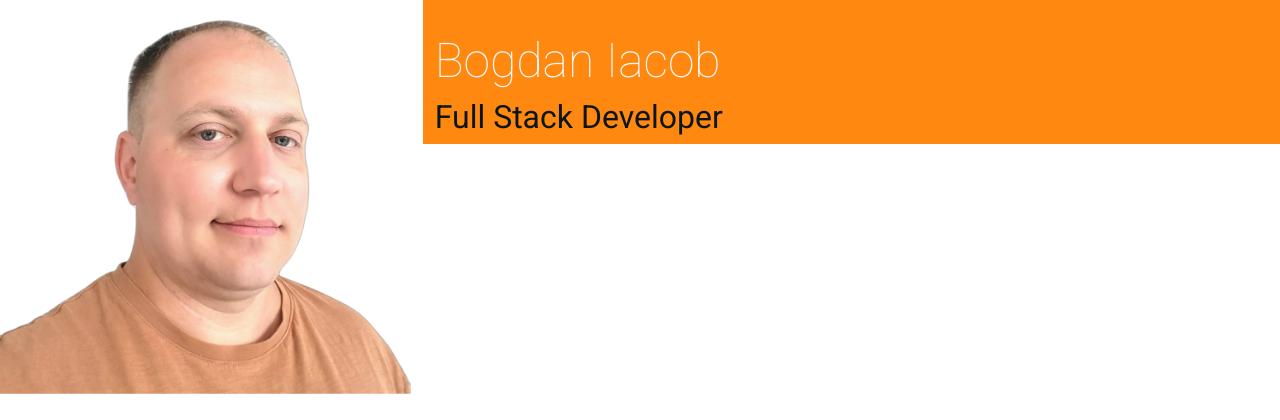
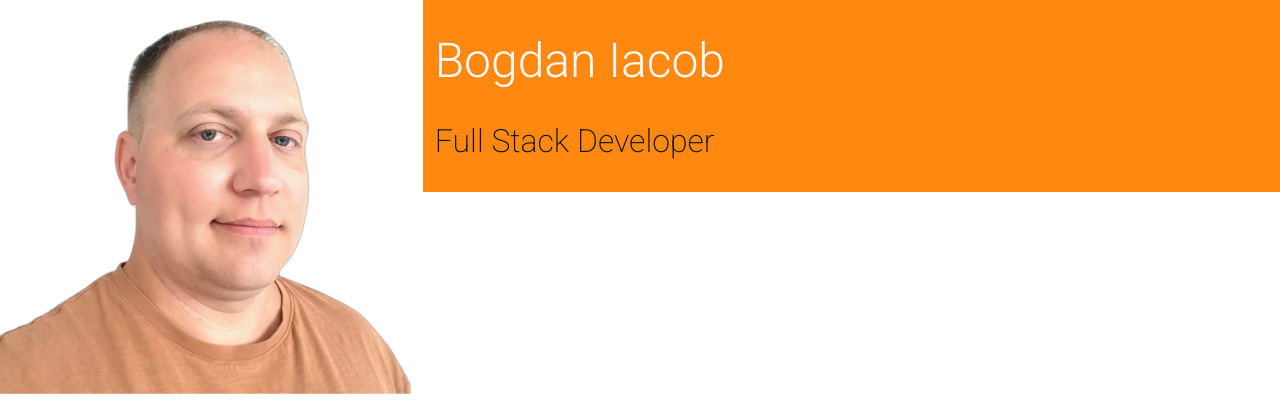
Before and after one commit to BogdanCatalin-Iacob/Bogdan-portfolio, a Flask app: page / in a window 1280 px wide. Shown: the part 56-476 px from the top of the page. Run offline with Flask 3, Linux system fonts and the light colour scheme; some libraries are stand-ins or nearby versions.

Commit message:
Style profile title and add more font-weight from google fonts

```diff
--- a/bogdan_portfolio/static/css/style.css
+++ b/bogdan_portfolio/static/css/style.css
@@ -46,8 +46,15 @@ h6 {
     -webkit-transition: all .5s ease-in-out;
 }
 .name {
-    font-weight: 100;
+    font-weight: 300;
     font-size: 3rem;
     color: var(--color-white);
     margin-top: 2rem;
 }
+
+.title {
+    font-weight: 200;
+    font-size: 2rem;
+    margin-top: 2rem;
+    margin-bottom: 2rem;
+}
--- a/bogdan_portfolio/templates/base.html
+++ b/bogdan_portfolio/templates/base.html
@@ -25,7 +25,7 @@
     <link rel="preconnect" href="https://fonts.googleapis.com">
     <link rel="preconnect" href="https://fonts.gstatic.com" crossorigin>
     <link
-        href="https://fonts.googleapis.com/css2?family=Lato:wght@100;400;700&family=Roboto:wght@100;400;700&display=swap"
+        href="https://fonts.googleapis.com/css2?family=Lato:wght@100;400;700&family=Roboto:wght@100;200;300;400;700&display=swap"
         rel="stylesheet">
     <!--end google fonts-->
 
```
